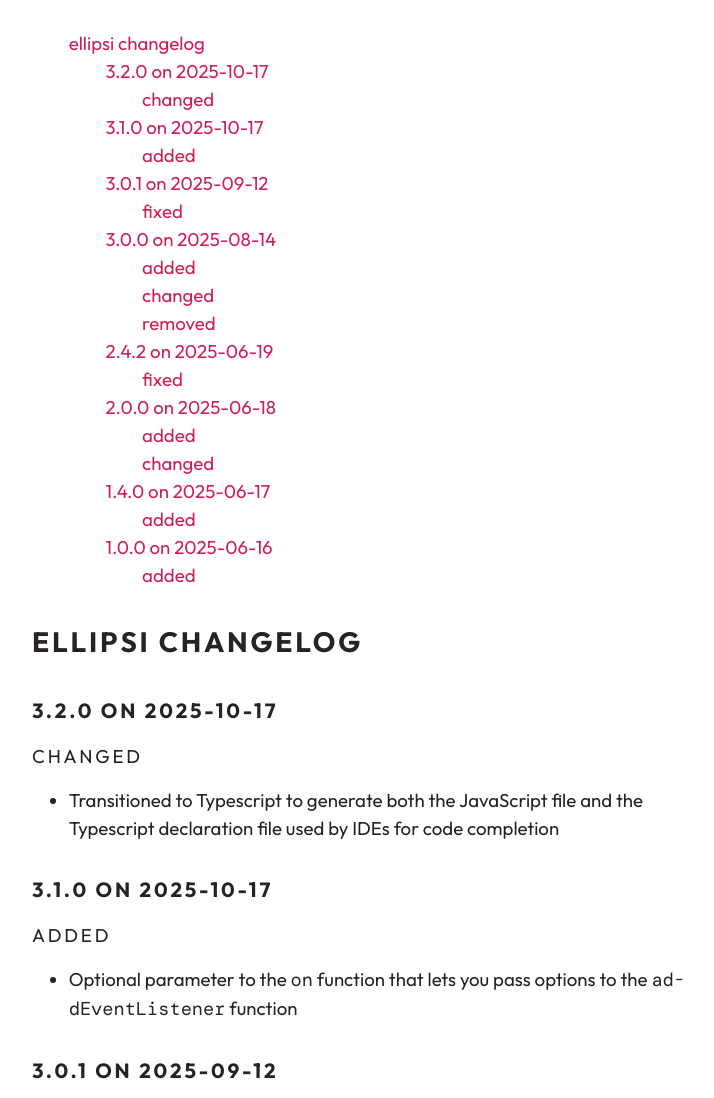
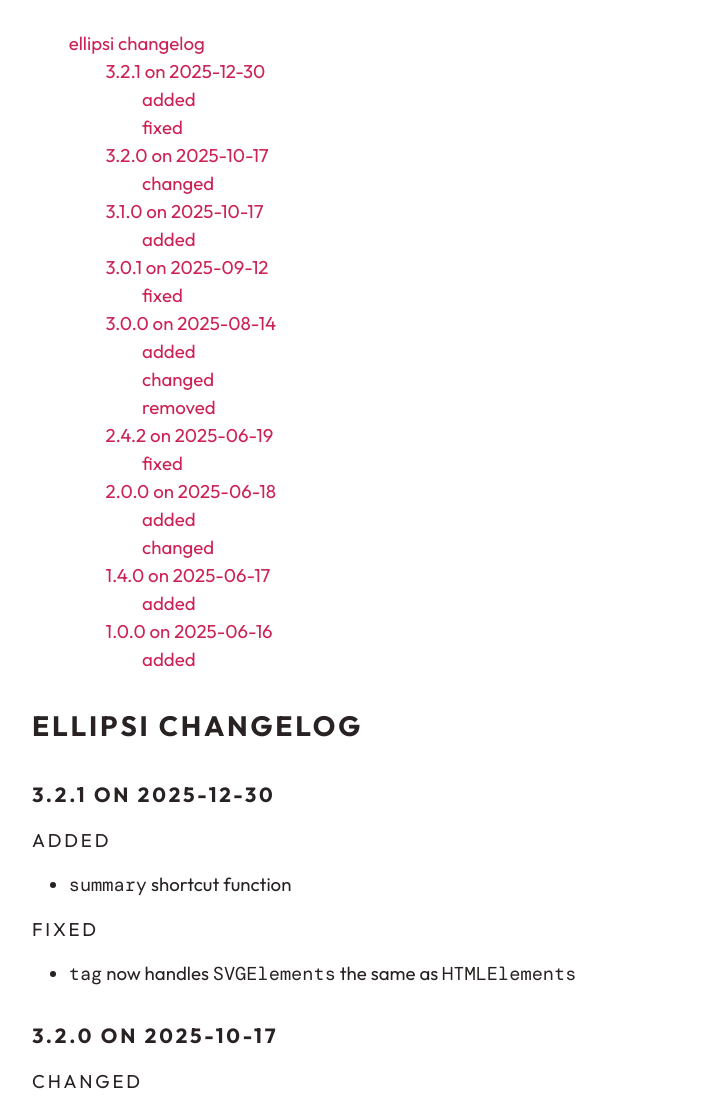
Before and after one commit to ctwiebe23/ellipsi, a website: page doc/changelog/index.html in a window 1280 px wide. Shown: the part 135-1233 px from the top of the page, without its empty margins (274-988 px from the left). Drawn offline with Linux system fonts and the light colour scheme.

Commit message:
properly handle SVGElements

```diff
--- a/doc/changelog/index.html
+++ b/doc/changelog/index.html
@@ -295,6 +295,12 @@
 <li><a href="#ellipsi-changelog" id="toc-ellipsi-changelog">Ellipsi
 Changelog</a>
 <ul>
+<li><a href="#on-2025-12-30" id="toc-on-2025-12-30">3.2.1 on
+2025-12-30</a>
+<ul>
+<li><a href="#added" id="toc-added">Added</a></li>
+<li><a href="#fixed" id="toc-fixed">Fixed</a></li>
+</ul></li>
 <li><a href="#on-2025-10-17" id="toc-on-2025-10-17">3.2.0 on
 2025-10-17</a>
 <ul>
@@ -303,45 +309,55 @@
 <li><a href="#on-2025-10-17-1" id="toc-on-2025-10-17-1">3.1.0 on
 2025-10-17</a>
 <ul>
-<li><a href="#added" id="toc-added">Added</a></li>
+<li><a href="#added-1" id="toc-added-1">Added</a></li>
 </ul></li>
 <li><a href="#on-2025-09-12" id="toc-on-2025-09-12">3.0.1 on
 2025-09-12</a>
 <ul>
-<li><a href="#fixed" id="toc-fixed">Fixed</a></li>
+<li><a href="#fixed-1" id="toc-fixed-1">Fixed</a></li>
 </ul></li>
 <li><a href="#on-2025-08-14" id="toc-on-2025-08-14">3.0.0 on
 2025-08-14</a>
 <ul>
-<li><a href="#added-1" id="toc-added-1">Added</a></li>
+<li><a href="#added-2" id="toc-added-2">Added</a></li>
 <li><a href="#changed-1" id="toc-changed-1">Changed</a></li>
 <li><a href="#removed" id="toc-removed">Removed</a></li>
 </ul></li>
 <li><a href="#on-2025-06-19" id="toc-on-2025-06-19">2.4.2 on
 2025-06-19</a>
 <ul>
-<li><a href="#fixed-1" id="toc-fixed-1">Fixed</a></li>
+<li><a href="#fixed-2" id="toc-fixed-2">Fixed</a></li>
 </ul></li>
 <li><a href="#on-2025-06-18" id="toc-on-2025-06-18">2.0.0 on
 2025-06-18</a>
 <ul>
-<li><a href="#added-2" id="toc-added-2">Added</a></li>
+<li><a href="#added-3" id="toc-added-3">Added</a></li>
 <li><a href="#changed-2" id="toc-changed-2">Changed</a></li>
 </ul></li>
 <li><a href="#on-2025-06-17" id="toc-on-2025-06-17">1.4.0 on
 2025-06-17</a>
 <ul>
-<li><a href="#added-3" id="toc-added-3">Added</a></li>
+<li><a href="#added-4" id="toc-added-4">Added</a></li>
 </ul></li>
 <li><a href="#on-2025-06-16" id="toc-on-2025-06-16">1.0.0 on
 2025-06-16</a>
 <ul>
-<li><a href="#added-4" id="toc-added-4">Added</a></li>
+<li><a href="#added-5" id="toc-added-5">Added</a></li>
 </ul></li>
 </ul></li>
 </ul>
 </nav>
 <h1 id="ellipsi-changelog">Ellipsi Changelog</h1>
+<h2 id="on-2025-12-30">3.2.1 on 2025-12-30</h2>
+<h3 id="added">Added</h3>
+<ul>
+<li><code>summary</code> shortcut function</li>
+</ul>
+<h3 id="fixed">Fixed</h3>
+<ul>
+<li><code>tag</code> now handles <code>SVGElements</code> the same as
+<code>HTMLElements</code></li>
+</ul>
 <h2 id="on-2025-10-17">3.2.0 on 2025-10-17</h2>
 <h3 id="changed">Changed</h3>
 <ul>
@@ -349,18 +365,18 @@
 the Typescript declaration file used by IDEs for code completion</li>
 </ul>
 <h2 id="on-2025-10-17-1">3.1.0 on 2025-10-17</h2>
-<h3 id="added">Added</h3>
+<h3 id="added-1">Added</h3>
 <ul>
 <li>Optional parameter to the <code>on</code> function that lets you
 pass options to the <code>addEventListener</code> function</li>
 </ul>
 <h2 id="on-2025-09-12">3.0.1 on 2025-09-12</h2>
-<h3 id="fixed">Fixed</h3>
+<h3 id="fixed-1">Fixed</h3>
 <ul>
 <li>Properly documented types via JSDoc</li>
 </ul>
 <h2 id="on-2025-08-14">3.0.0 on 2025-08-14</h2>
-<h3 id="added-1">Added</h3>
+<h3 id="added-2">Added</h3>
 <ul>
 <li><code>Shadow</code>, a type that contains potential shadow
 roots</li>
@@ -383,13 +399,13 @@
 and the minify package was unable to process regular expressions</li>
 </ul>
 <h2 id="on-2025-06-19">2.4.2 on 2025-06-19</h2>
-<h3 id="fixed-1">Fixed</h3>
+<h3 id="fixed-2">Fixed</h3>
 <ul>
 <li>bug when passing <code>null</code> or <code>undefined</code> to
 <code>tag</code> function</li>
 </ul>
 <h2 id="on-2025-06-18">2.0.0 on 2025-06-18</h2>
-<h3 id="added-2">Added</h3>
+<h3 id="added-3">Added</h3>
 <ul>
 <li>example directory</li>
 </ul>
@@ -398,14 +414,14 @@
 <li>name to Ellipsi (Finnish for ellipsis) from dots</li>
 </ul>
 <h2 id="on-2025-06-17">1.4.0 on 2025-06-17</h2>
-<h3 id="added-3">Added</h3>
+<h3 id="added-4">Added</h3>
 <ul>
 <li>Minify as a development dependency</li>
 <li>ability to use JSON objects as attributes in <code>tag</code>
 function</li>
 </ul>
 <h2 id="on-2025-06-16">1.0.0 on 2025-06-16</h2>
-<h3 id="added-4">Added</h3>
+<h3 id="added-5">Added</h3>
 <ul>
 <li>Project start</li>
 </ul>
--- a/ellipsi.d.ts
+++ b/ellipsi.d.ts
@@ -131,4 +131,5 @@
 export declare const footer: (...y: TagChild[]) => HTMLElement;
 export declare const header: (...y: TagChild[]) => HTMLElement;
 export declare const details: (...y: TagChild[]) => HTMLElement;
+export declare const summary: (...y: TagChild[]) => HTMLElement;
 export declare const slot: (...y: TagChild[]) => HTMLElement;
--- a/ellipsi.js
+++ b/ellipsi.js
@@ -21,7 +21,7 @@
     const process = (unprocessedChildren) => {
         for (let i = 0; i < unprocessedChildren.length; i++) {
             const child = unprocessedChildren[i];
-            if (child instanceof HTMLElement || child instanceof Text) {
+            if (child instanceof HTMLElement || child instanceof Text || child instanceof SVGElement) {
                 htmlTag.appendChild(child);
             }
             else if (child instanceof Attr) {
@@ -219,4 +219,5 @@
 export const footer = shortTag('footer');
 export const header = shortTag('header');
 export const details = shortTag('details');
+export const summary = shortTag('summary');
 export const slot = shortTag('slot');
--- a/ellipsi.ts
+++ b/ellipsi.ts
@@ -40,7 +40,7 @@
     const process = (unprocessedChildren: TagChild[]) => {
         for (let i = 0; i < unprocessedChildren.length; i++) {
             const child = unprocessedChildren[i]
-            if (child instanceof HTMLElement || child instanceof Text) {
+            if (child instanceof HTMLElement || child instanceof Text || child instanceof SVGElement) {
                 htmlTag.appendChild(child)
             } else if (child instanceof Attr) {
                 handleAttributeNode(htmlTag, child)
@@ -274,4 +274,5 @@
 export const footer = shortTag('footer')
 export const header = shortTag('header')
 export const details = shortTag('details')
+export const summary = shortTag('summary')
 export const slot = shortTag('slot')
```
Also changed, not shown: CHANGELOG.md.
